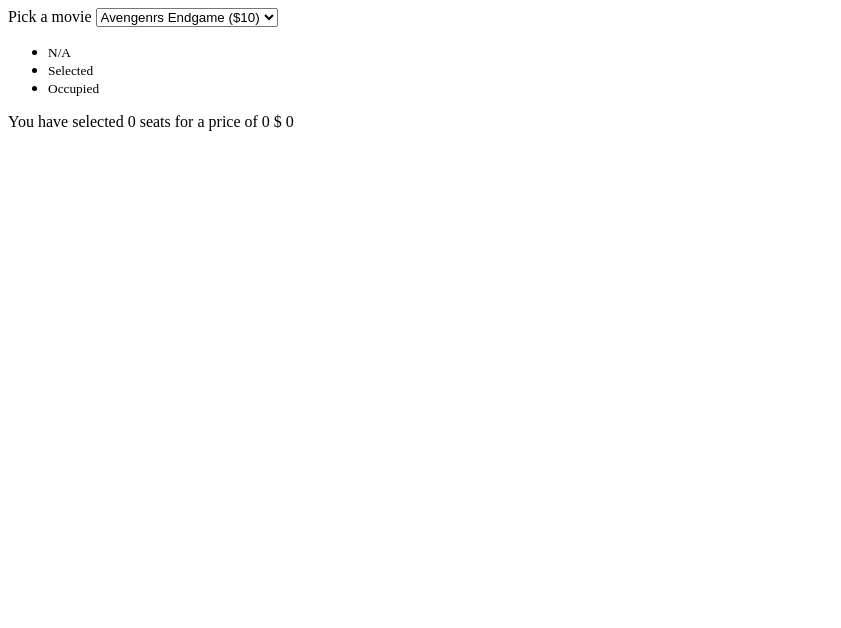
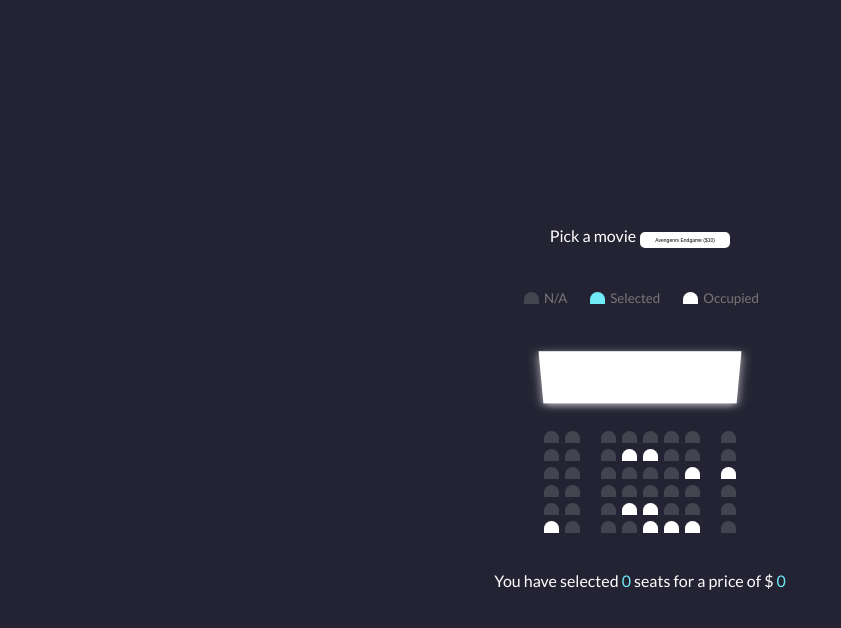
Before and after one commit to gmagnenat/js-projects, a plain HTML site: page movie-seat-booking/index.html in a window 1280 px wide. Shown: the whole page, without its empty margins (0-841 px from the left). Drawn offline with Linux system fonts and the light colour scheme.

Commit message:
Add styles

```diff
--- a/movie-seat-booking/index.html
+++ b/movie-seat-booking/index.html
@@ -98,7 +98,7 @@
     </div>
 
     <p class="text">
-      You have selected <span id="count">0</span> seats for a price of 0 $
+      You have selected <span id="count">0</span> seats for a price of $
       <span id="total">0</span>
     </p>
     <script src="script.js"></script>
--- a/movie-seat-booking/style.css
+++ b/movie-seat-booking/style.css
@@ -0,0 +1,115 @@
+@import url('https://fonts.googleapis.com/css2?family=Lato&display=swap');
+
+* {
+  box-sizing: border-box;
+}
+
+body {
+  background-color: #242333;
+  color: white;
+  display: flex;
+  flex-direction: column;
+  align-items: center;
+  justify-content: center;
+  height: 100vh;
+  font-family: 'Lato', sans-serif;
+  margin: 0;
+}
+
+.move-container {
+  margin: 20px 0;
+}
+
+.move-container select {
+  background-color: #fff;
+  border: 0;
+  border-radius: 5px;
+  font-size: 5px;
+  margin-left: 1px;
+  padding: 5px 15px 5px 15px;
+  -moz-appearance: none;
+  -webkit-appearance: none;
+  appearance: none;
+}
+
+.seat {
+  background-color: #444451;
+  height: 12px;
+  width: 15px;
+  margin: 3px;
+  border-top-left-radius: 10px;
+  border-top-right-radius: 10px;
+}
+
+.container {
+  perspective: 1000px;
+  margin-bottom: 30px;
+}
+
+.seat.selected {
+  background-color: #6feaf6;
+}
+
+.seat.occupied {
+  background-color: #fff;
+}
+
+.seat:nth-of-type(2) {
+  margin-right: 18px;
+}
+
+.seat:nth-last-of-type(2) {
+  margin-right: 18px;
+}
+
+.seat:not(.occupied):hover {
+  cursor: pointer;
+  transform: scale(1.2);
+}
+
+.showcase .seat:not(.occupied):hover {
+  cursor: default;
+  transform: scale(1.2);
+}
+
+.showcase {
+  background: rgba(0, 0, 0, 0, 1);
+  padding: 5px 10px;
+  border-radius: 5px;
+  color: #777;
+  list-style-type: none;
+  display: flex;
+  justify-content: space-between;
+}
+
+.showcase li {
+  display: flex;
+  align-items: center;
+  justify-content: center;
+  margin: 0 10px;
+}
+
+.showcase li small {
+  margin-left: 2px;
+}
+
+.row {
+  display: flex;
+}
+
+.screen {
+  background-color: white;
+  height: 70px;
+  width: 100%;
+  margin: 15px 0;
+  transform: rotateX(-45deg);
+  box-shadow: 0 3px 10px rgba(255, 255, 255, 0.7);
+}
+
+p.text {
+  margin: 5px 0;
+}
+
+p.text span {
+  color: #6feaf6;
+}
```
